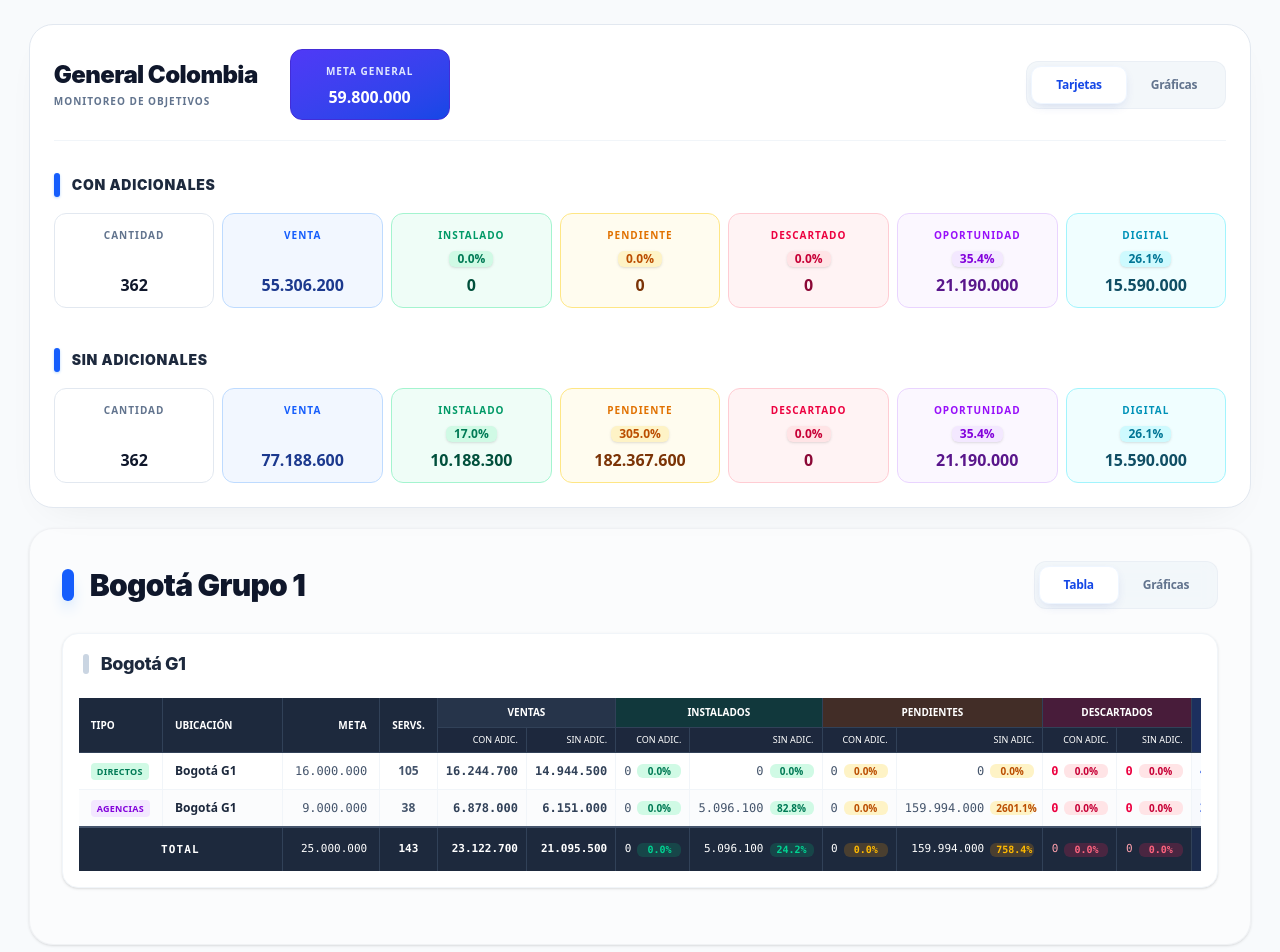
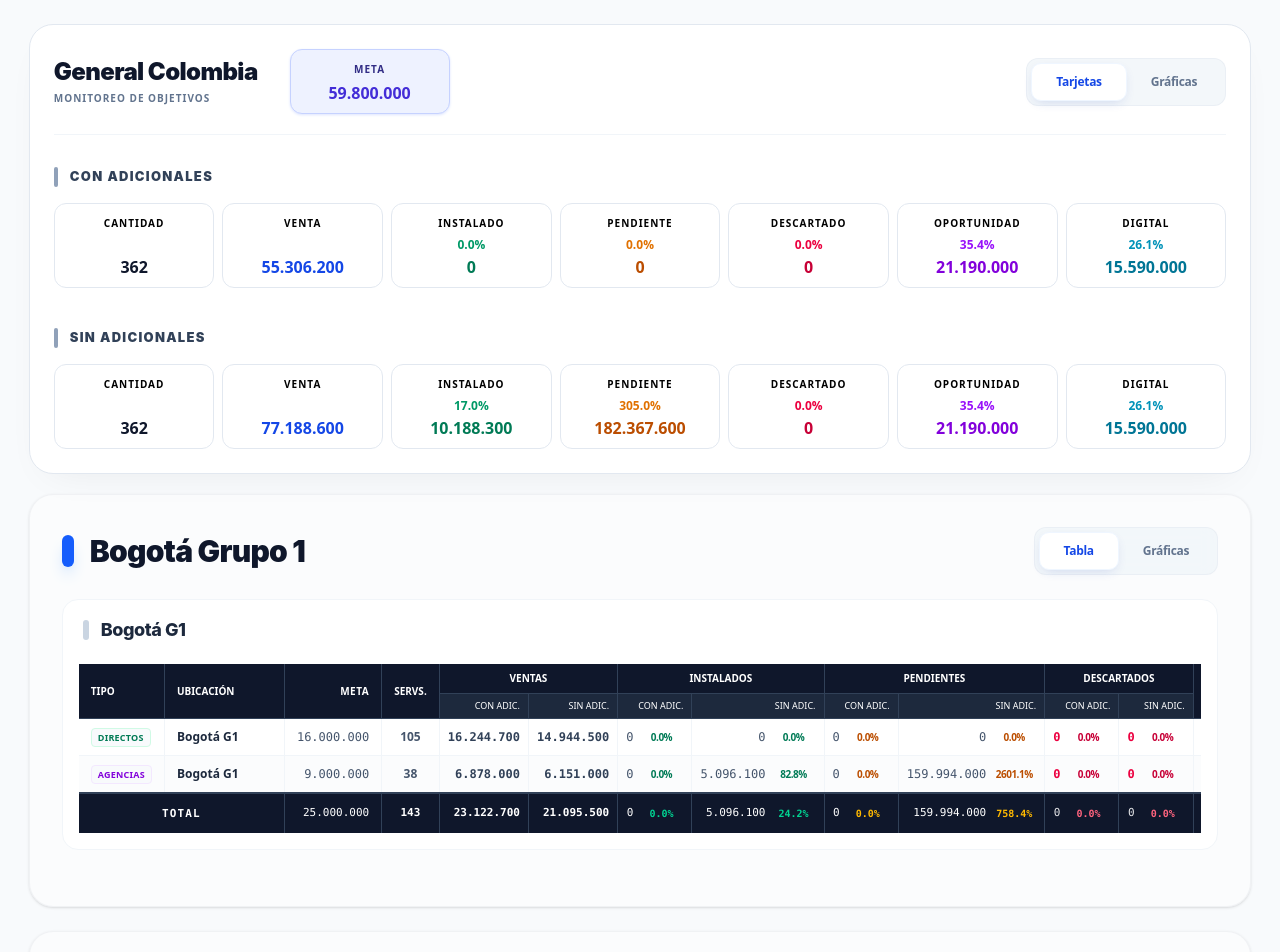
Before and after one commit to DannielDMD/Dashboard-Ventas, a React (Vite) app: page / in a window 1280 px wide. Shown: the top 952 px of the page. Built offline with nearby package versions, Linux system fonts and the light colour scheme.

Commit message:
Se hacen aun más legibles las tarjetas, se ponene  en negrita los titulos, se muestra mejor la tarjeta de meta

```diff
--- a/src/components/Card.jsx
+++ b/src/components/Card.jsx
@@ -5,59 +5,59 @@ const Card = ({ label, value, type = 'default', percentageValue }) => {
     switch (type) {
       case 'ventas':
         return {
-          container: 'bg-blue-50/80 border-blue-200 shadow-blue-500/5',
-          label: 'text-blue-600',
-          value: 'text-blue-900',
-          percent: 'text-blue-700 bg-blue-100'
+          container: 'bg-white border-slate-200',
+          label: 'text-black',
+          value: 'text-blue-700',
+          percent: 'text-blue-600'
         };
       case 'instalado':
         return {
-          container: 'bg-emerald-50/80 border-emerald-200 shadow-emerald-500/5',
-          label: 'text-emerald-600',
-          value: 'text-emerald-900',
-          percent: 'text-emerald-700 bg-emerald-100'
+          container: 'bg-white border-slate-200',
+          label: 'text-black',
+          value: 'text-emerald-700',
+          percent: 'text-emerald-600'
         };
       case 'pendiente':
         return {
-          container: 'bg-amber-50/80 border-amber-200 shadow-amber-500/5',
-          label: 'text-amber-600',
-          value: 'text-amber-900',
-          percent: 'text-amber-700 bg-amber-100'
+          container: 'bg-white border-slate-200',
+          label: 'text-black',
+          value: 'text-amber-700',
+          percent: 'text-amber-600'
         };
       case 'descartado':
         return {
-          container: 'bg-rose-50/80 border-rose-200 shadow-rose-500/5',
-          label: 'text-rose-600',
-          value: 'text-rose-900',
-          percent: 'text-rose-700 bg-rose-100'
+          container: 'bg-white border-slate-200',
+          label: 'text-black',
+          value: 'text-rose-700',
+          percent: 'text-rose-600'
         };
       case 'oportunidad':
         return {
-          container: 'bg-purple-50/80 border-purple-200 shadow-purple-500/5',
-          label: 'text-purple-600',
-          value: 'text-purple-900',
-          percent: 'text-purple-700 bg-purple-100'
+          container: 'bg-white border-slate-200',
+          label: 'text-black',
+          value: 'text-purple-700',
+          percent: 'text-purple-600'
         };
       case 'digital':
         return {
-          container: 'bg-cyan-50/80 border-cyan-200 shadow-cyan-500/5',
-          label: 'text-cyan-600',
-          value: 'text-cyan-900',
-          percent: 'text-cyan-700 bg-cyan-100'
+          container: 'bg-white border-slate-200',
+          label: 'text-black',
+          value: 'text-cyan-700',
+          percent: 'text-cyan-600'
         };
       case 'meta':
         return {
-          container: 'bg-gradient-to-br from-indigo-600 to-blue-700 border-indigo-700 shadow-indigo-500/30 text-white',
-          label: 'text-indigo-100',
-          value: 'text-white',
-          percent: 'text-white/80 bg-white/20'
+          container: 'bg-indigo-50 border-indigo-200 shadow-sm shadow-indigo-100',
+          label: 'text-indigo-900',
+          value: 'text-indigo-700',
+          percent: 'text-indigo-600/70'
         };
       default:
         return {
-          container: 'bg-white border-slate-200 shadow-slate-500/5',
-          label: 'text-slate-500',
+          container: 'bg-white border-slate-200',
+          label: 'text-black',
           value: 'text-slate-900',
-          percent: 'text-slate-600 bg-slate-100'
+          percent: 'text-slate-600'
         };
     }
   };
@@ -65,21 +65,21 @@ const Card = ({ label, value, type = 'default', percentageValue }) => {
   const styles = getStyles();
 
   return (
-    <div className={`${styles.container} rounded-xl border p-2.5 md:p-3.5 flex flex-col items-center text-center transition-all duration-300 hover:scale-[1.02] hover:shadow-md w-full mx-auto justify-between h-full group`}>
+    <div className={`${styles.container} rounded-xl border p-2.5 md:p-3 flex flex-col items-center text-center transition-all duration-300 hover:border-slate-400 w-full mx-auto justify-between h-full group`}>
       <div className="w-full flex-1 flex flex-col justify-start">
         <div className="flex flex-col items-center justify-center gap-2">
-          <span className={`${styles.label} text-[9px] md:text-[10px] font-bold uppercase tracking-[0.1em] line-clamp-1`}>
+          <span className={`${styles.label} text-[9px] md:text-[10px] font-black uppercase tracking-widest line-clamp-1 antialiased`}>
             {label}
           </span>
           {percentageValue && (
-            <span className={`${styles.percent} text-[10px] md:text-xs font-bold px-2 py-0.5 rounded-md leading-none inline-block shadow-sm transition-colors`}>
+            <span className={`${styles.percent} text-[10px] md:text-xs font-black px-1 leading-none inline-block transition-colors`}>
               {percentageValue}
             </span>
           )}
         </div>
       </div>
 
-      <span className={`${styles.value} text-sm md:text-base font-black tabular-nums leading-none mt-2.5`}>
+      <span className={`${styles.value} text-sm md:text-base font-black tabular-nums leading-none mt-2`}>
         {typeof value === 'number' ? value.toLocaleString('es-CO') : value}
       </span>
     </div>
--- a/src/components/CardGroup.jsx
+++ b/src/components/CardGroup.jsx
@@ -17,8 +17,8 @@ const CardGroup = ({ totals, comparisonData, title = "Resumen de Métricas" }) =
   const renderMetricSection = (sectionTitle, data, isSinAdiciones = false) => (
     <div className="space-y-4">
       <div className="flex items-center gap-3">
-        <div className="w-1.5 h-6 bg-blue-600 rounded-full shadow-sm shadow-blue-200"></div>
-        <h5 className="text-[13px] md:text-sm font-black text-slate-800 uppercase tracking-wider">
+        <div className="w-1 h-5 bg-slate-400 rounded-full"></div>
+        <h5 className="text-[12px] md:text-[13px] font-black text-slate-700 uppercase tracking-widest">
           {sectionTitle}
         </h5>
       </div>
@@ -77,7 +77,7 @@ const CardGroup = ({ totals, comparisonData, title = "Resumen de Métricas" }) =
 
           {viewMode === 'cards' && (
             <div className="w-36 md:w-40">
-              <Card label="META GENERAL" value={totals.meta} type="meta" />
+              <Card label="META" value={totals.meta} type="meta" />
             </div>
           )}
         </div>
--- a/src/components/Table.jsx
+++ b/src/components/Table.jsx
@@ -5,7 +5,7 @@ const Table = ({ rows, totals, title }) => {
   const formatNum = (val) => (val || 0).toLocaleString('es-CO');
 
   return (
-    <div className="mb-6 p-4 bg-white rounded-2xl shadow-sm border border-slate-100 overflow-hidden">
+    <div className="mb-6 p-4 bg-white rounded-2xl border border-slate-100 overflow-hidden">
       {title && (
         <div className="flex items-center gap-3 mb-5 px-1">
           <div className="w-1.5 h-5 bg-slate-300 rounded-full"></div>
@@ -14,20 +14,20 @@ const Table = ({ rows, totals, title }) => {
       )}
       <div className="overflow-x-auto scrollbar-thin scrollbar-thumb-slate-200">
         <table className="w-full text-xs text-left text-slate-600 border-collapse">
-          <thead className="text-[10px] text-white uppercase bg-slate-800 sticky top-0 z-10">
+          <thead className="text-[10px] text-white uppercase bg-slate-900 sticky top-0 z-10">
             <tr>
               <th rowSpan="2" className="px-3 py-2 border-b border-r border-slate-700 min-w-[80px]">Tipo</th>
               <th rowSpan="2" className="px-3 py-2 border-b border-r border-slate-700 min-w-[120px]">Ubicación</th>
               <th rowSpan="2" className="px-3 py-2 text-right border-b border-r border-slate-700 tracking-wider">Meta</th>
               <th rowSpan="2" className="px-3 py-2 text-center border-b border-r border-slate-700">Servs.</th>
-              <th colSpan="2" className="px-3 py-2 text-center border-b border-r border-slate-700 bg-slate-700/50">Ventas</th>
-              <th colSpan="2" className="px-3 py-2 text-center border-b border-r border-slate-700 bg-emerald-900/40">Instalados</th>
-              <th colSpan="2" className="px-3 py-2 text-center border-b border-r border-slate-700 bg-amber-900/40">Pendientes</th>
-              <th colSpan="2" className="px-3 py-2 text-center border-b border-r border-slate-700 bg-rose-900/40">Descartados</th>
-              <th rowSpan="2" className="px-3 py-2 text-right border-b border-r border-slate-700 bg-blue-900/40">Oportunidad</th>
-              <th rowSpan="2" className="px-3 py-2 text-right border-b border-slate-700 bg-indigo-900/40">Digital</th>
+              <th colSpan="2" className="px-3 py-2 text-center border-b border-r border-slate-700">Ventas</th>
+              <th colSpan="2" className="px-3 py-2 text-center border-b border-r border-slate-700">Instalados</th>
+              <th colSpan="2" className="px-3 py-2 text-center border-b border-r border-slate-700">Pendientes</th>
+              <th colSpan="2" className="px-3 py-2 text-center border-b border-r border-slate-700">Descartados</th>
+              <th rowSpan="2" className="px-3 py-2 text-right border-b border-r border-slate-700">Oportunidad</th>
+              <th rowSpan="2" className="px-3 py-2 text-right border-b border-slate-700">Digital</th>
             </tr>
-            <tr className="bg-slate-800/90 text-[9px]">
+            <tr className="bg-slate-800 text-[9px]">
               {/* Ventas */}
               <th className="px-2 py-1.5 text-right border-b border-r border-slate-700 font-medium">Con Adic.</th>
               <th className="px-2 py-1.5 text-right border-b border-r border-slate-700 font-medium">Sin Adic.</th>
@@ -56,7 +56,7 @@ const Table = ({ rows, totals, title }) => {
               return (
                 <tr key={row.id || index} className={`${index % 2 === 0 ? 'bg-white' : 'bg-slate-50/50'} border-b border-slate-100 hover:bg-slate-100/50 transition-colors`}>
                   <td className="px-3 py-2.5 border-r border-slate-100">
-                    <span className={`px-1.5 py-0.5 rounded text-[9px] font-black uppercase tracking-wide ${row.tipo === 'Agencias' ? 'bg-purple-100 text-purple-700' : 'bg-emerald-100 text-emerald-700'}`}>
+                    <span className={`px-1.5 py-0.5 rounded text-[9px] font-black uppercase tracking-wide border ${row.tipo === 'Agencias' ? 'bg-slate-50 text-purple-700 border-purple-100' : 'bg-slate-50 text-emerald-700 border-emerald-100'}`}>
                       {row.tipo}
                     </span>
                   </td>
@@ -72,13 +72,13 @@ const Table = ({ rows, totals, title }) => {
                   <td className="px-2 py-2.5 border-r border-slate-100">
                     <div className="flex items-center justify-end gap-1.5">
                       <span className="font-mono font-medium">{formatNum(row.instaladoAdiciones)}</span>
-                      <span className="text-[10px] font-black px-1.5 py-0.5 rounded-md bg-emerald-100 text-emerald-700 w-11 text-center leading-none">{pInstCon}</span>
+                      <span className="text-[10px] font-bold text-emerald-700 w-11 text-center leading-none tracking-tighter">{pInstCon}</span>
                     </div>
                   </td>
                   <td className="px-2 py-2.5 border-r border-slate-100">
                     <div className="flex items-center justify-end gap-1.5">
                       <span className="font-mono font-medium">{formatNum(row.instalado)}</span>
-                      <span className="text-[10px] font-black px-1.5 py-0.5 rounded-md bg-emerald-100 text-emerald-700 w-11 text-center leading-none">{pInstSin}</span>
+                      <span className="text-[10px] font-bold text-emerald-700 w-11 text-center leading-none tracking-tighter">{pInstSin}</span>
                     </div>
                   </td>
 
@@ -86,13 +86,13 @@ const Table = ({ rows, totals, title }) => {
                   <td className="px-2 py-2.5 border-r border-slate-100">
                     <div className="flex items-center justify-end gap-1.5">
                       <span className="font-mono font-medium">{formatNum(row.pendienteAdiciones)}</span>
-                      <span className="text-[10px] font-black px-1.5 py-0.5 rounded-md bg-amber-100 text-amber-700 w-11 text-center leading-none">{pPendCon}</span>
+                      <span className="text-[10px] font-bold text-amber-700 w-11 text-center leading-none tracking-tighter">{pPendCon}</span>
                     </div>
                   </td>
                   <td className="px-2 py-2.5 border-r border-slate-100">
                     <div className="flex items-center justify-end gap-1.5">
                       <span className="font-mono font-medium">{formatNum(row.pendiente)}</span>
-                      <span className="text-[10px] font-black px-1.5 py-0.5 rounded-md bg-amber-100 text-amber-700 w-11 text-center leading-none">{pPendSin}</span>
+                      <span className="text-[10px] font-bold text-amber-700 w-11 text-center leading-none tracking-tighter">{pPendSin}</span>
                     </div>
                   </td>
 
@@ -100,29 +100,29 @@ const Table = ({ rows, totals, title }) => {
                   <td className="px-2 py-2.5 border-r border-slate-100">
                     <div className="flex items-center justify-end gap-1.5">
                       <span className="font-mono font-semibold text-rose-600">{formatNum(row.descartadoAdiciones)}</span>
-                      <span className="text-[10px] font-black px-1.5 py-0.5 rounded-md bg-rose-100 text-rose-700 w-11 text-center leading-none">{pDescCon}</span>
+                      <span className="text-[10px] font-bold text-rose-700 w-11 text-center leading-none tracking-tighter">{pDescCon}</span>
                     </div>
                   </td>
                   <td className="px-2 py-2.5 border-r border-slate-100">
                     <div className="flex items-center justify-end gap-1.5">
                       <span className="font-mono font-semibold text-rose-600">{formatNum(row.descartado)}</span>
-                      <span className="text-[10px] font-black px-1.5 py-0.5 rounded-md bg-rose-100 text-rose-700 w-11 text-center leading-none">{pDescSin}</span>
+                      <span className="text-[10px] font-bold text-rose-700 w-11 text-center leading-none tracking-tighter">{pDescSin}</span>
                     </div>
                   </td>
 
                   {/* Oportunidad */}
-                  <td className="px-2 py-2.5 border-r border-slate-100 bg-blue-50/30">
-                    <div className="flex items-center justify-end gap-1.5">
-                      <span className="font-mono font-bold text-blue-700">{formatNum(row.oportunidad)}</span>
-                      <span className="text-[10px] font-black px-1.5 py-0.5 rounded-md bg-blue-100 text-blue-700 w-11 text-center leading-none">{pOport}</span>
+                  <td className="px-2 py-2.5 border-r border-slate-100">
+                    <div className="flex items-center justify-end gap-1.5 text-blue-800">
+                      <span className="font-mono font-bold">{formatNum(row.oportunidad)}</span>
+                      <span className="text-[10px] font-bold text-blue-800 w-11 text-center leading-none">{pOport}</span>
                     </div>
                   </td>
 
                   {/* Digital */}
-                  <td className="px-2 py-2.5 bg-indigo-50/30">
-                    <div className="flex items-center justify-end gap-1.5">
-                      <span className="font-mono font-bold text-indigo-700">{formatNum(row.digital)}</span>
-                      <span className="text-[10px] font-black px-1.5 py-0.5 rounded-md bg-indigo-100 text-indigo-700 w-11 text-center leading-none">{pDigit}</span>
+                  <td className="px-2 py-2.5 border-r border-slate-100">
+                    <div className="flex items-center justify-end gap-1.5 text-indigo-800">
+                      <span className="font-mono font-bold">{formatNum(row.digital)}</span>
+                      <span className="text-[10px] font-bold text-indigo-800 w-11 text-center leading-none">{pDigit}</span>
                     </div>
                   </td>
                 </tr>
@@ -130,69 +130,69 @@ const Table = ({ rows, totals, title }) => {
             })}
           </tbody>
           {totals && (
-            <tfoot className="bg-slate-800 text-white font-mono text-[11px]">
-              <tr className="border-t-2 border-slate-600">
-                <td colSpan="2" className="px-3 py-3.5 font-black text-center border-r border-slate-700 tracking-widest leading-none">TOTAL</td>
-                <td className="px-3 py-3.5 text-right border-r border-slate-700">{formatNum(totals.meta)}</td>
-                <td className="px-3 py-3.5 text-center font-bold border-r border-slate-700">{totals.servicios}</td>
-                <td className="px-2 py-3.5 text-right font-bold border-r border-slate-700">{formatNum(totals.ventasAdicionales)}</td>
-                <td className="px-2 py-3.5 text-right font-bold border-r border-slate-700">{formatNum(totals.ventasSinAdicionales)}</td>
+            <tfoot className="bg-slate-900 text-white font-mono text-[11px]">
+              <tr className="divide-x divide-slate-700 border-t-2 border-slate-700">
+                <td colSpan="2" className="px-3 py-3 font-black text-center tracking-widest leading-none">TOTAL</td>
+                <td className="px-3 py-3 text-right">{formatNum(totals.meta)}</td>
+                <td className="px-3 py-3 text-center font-bold">{totals.servicios}</td>
+                <td className="px-2 py-3 text-right font-bold">{formatNum(totals.ventasAdicionales)}</td>
+                <td className="px-2 py-3 text-right font-bold">{formatNum(totals.ventasSinAdicionales)}</td>
 
                 {/* Instalados Total */}
-                <td className="px-2 py-3.5 border-r border-slate-700">
+                <td className="px-2 py-3">
                   <div className="flex items-center justify-end gap-1.5">
                     <span>{formatNum(totals.instaladoAdiciones)}</span>
-                    <span className="text-[10px] font-black px-1.5 py-0.5 rounded-md bg-emerald-500/20 text-emerald-400 w-11 text-center leading-none">{totals.porcInstaladoConAdic}</span>
+                    <span className="text-[10px] font-bold text-emerald-400 w-11 text-center leading-none">{totals.porcInstaladoConAdic}</span>
                   </div>
                 </td>
-                <td className="px-2 py-3.5 border-r border-slate-700">
+                <td className="px-2 py-3">
                   <div className="flex items-center justify-end gap-1.5">
                     <span>{formatNum(totals.instalado)}</span>
-                    <span className="text-[10px] font-black px-1.5 py-0.5 rounded-md bg-emerald-500/20 text-emerald-400 w-11 text-center leading-none">{totals.porcInstaladoSinAdic}</span>
+                    <span className="text-[10px] font-bold text-emerald-400 w-11 text-center leading-none">{totals.porcInstaladoSinAdic}</span>
                   </div>
                 </td>
 
                 {/* Pendientes Total */}
-                <td className="px-2 py-3.5 border-r border-slate-700">
+                <td className="px-2 py-3">
                   <div className="flex items-center justify-end gap-1.5">
                     <span>{formatNum(totals.pendienteAdiciones)}</span>
-                    <span className="text-[10px] font-black px-1.5 py-0.5 rounded-md bg-amber-500/20 text-amber-400 w-11 text-center leading-none">{totals.porcPendienteConAdic}</span>
+                    <span className="text-[10px] font-bold text-amber-400 w-11 text-center leading-none">{totals.porcPendienteConAdic}</span>
                   </div>
                 </td>
-                <td className="px-2 py-3.5 border-r border-slate-700">
+                <td className="px-2 py-3">
                   <div className="flex items-center justify-end gap-1.5">
                     <span>{formatNum(totals.pendiente)}</span>
-                    <span className="text-[10px] font-black px-1.5 py-0.5 rounded-md bg-amber-500/20 text-amber-400 w-11 text-center leading-none">{totals.porcPendienteSinAdic}</span>
+                    <span className="text-[10px] font-bold text-amber-400 w-11 text-center leading-none">{totals.porcPendienteSinAdic}</span>
                   </div>
                 </td>
 
                 {/* Descartados Total */}
-                <td className="px-2 py-3.5 border-r border-slate-700">
+                <td className="px-2 py-3">
                   <div className="flex items-center justify-end gap-1.5">
-                    <span className="text-rose-300">{formatNum(totals.descartadoAdiciones)}</span>
-                    <span className="text-[10px] font-black px-1.5 py-0.5 rounded-md bg-rose-500/20 text-rose-400 w-11 text-center leading-none">{totals.porcDescartadoConAdic}</span>
+                    <span className="text-white/90">{formatNum(totals.descartadoAdiciones)}</span>
+                    <span className="text-[10px] font-bold text-rose-400 w-11 text-center leading-none">{totals.porcDescartadoConAdic}</span>
                   </div>
                 </td>
-                <td className="px-2 py-3.5 border-r border-slate-700">
+                <td className="px-2 py-3">
                   <div className="flex items-center justify-end gap-1.5">
-                    <span className="text-rose-300">{formatNum(totals.descartado)}</span>
-                    <span className="text-[10px] font-black px-1.5 py-0.5 rounded-md bg-rose-500/20 text-rose-400 w-11 text-center leading-none">{totals.porcDescartadoSinAdic}</span>
+                    <span className="text-white/90">{formatNum(totals.descartado)}</span>
+                    <span className="text-[10px] font-bold text-rose-400 w-11 text-center leading-none">{totals.porcDescartadoSinAdic}</span>
                   </div>
                 </td>
 
                 {/* Oportunidad Total */}
-                <td className="px-2 py-3.5 border-r border-slate-700 bg-blue-900/20">
+                <td className="px-2 py-3">
                   <div className="flex items-center justify-end gap-1.5">
-                    <span className="text-blue-300">{formatNum(totals.oportunidad)}</span>
-                    <span className="text-[10px] font-black px-1.5 py-0.5 rounded-md bg-blue-500/20 text-blue-400 w-11 text-center leading-none">{totals.porcOportunidad}</span>
+                    <span className="text-white/90">{formatNum(totals.oportunidad)}</span>
+                    <span className="text-[10px] font-bold text-blue-400 w-11 text-center leading-none">{totals.porcOportunidad}</span>
                   </div>
                 </td>
 
                 {/* Digital Total */}
-                <td className="px-2 py-3.5 bg-indigo-900/20">
+                <td className="px-2 py-3">
                   <div className="flex items-center justify-end gap-1.5">
-                    <span className="text-indigo-300">{formatNum(totals.digital)}</span>
-                    <span className="text-[10px] font-black px-1.5 py-0.5 rounded-md bg-indigo-500/30 text-indigo-300 w-11 text-center leading-none">{totals.porcDigital}</span>
+                    <span className="text-white/90">{formatNum(totals.digital)}</span>
+                    <span className="text-[10px] font-bold text-indigo-400 w-11 text-center leading-none">{totals.porcDigital}</span>
                   </div>
                 </td>
               </tr>
--- a/src/pages/Dashboard.jsx
+++ b/src/pages/Dashboard.jsx
@@ -92,13 +92,7 @@ const Dashboard = () => {
                         <TableSection key={section.id} sectionData={section} />
                     ))}
                 </section>
-
             </main>
-            {/*
-            <footer className="max-w-[1500px] mx-auto px-8 py-12 border-t border-slate-200 text-center">
-                <p className="text-slate-400 text-sm font-medium italic">Dashboard 4D - Optimizado para lectura de datos rápida y escalable.</p>
-            </footer>
-            */}
         </div>
 
 
```
Lines whose indentation alone changed are shown as unchanged.
